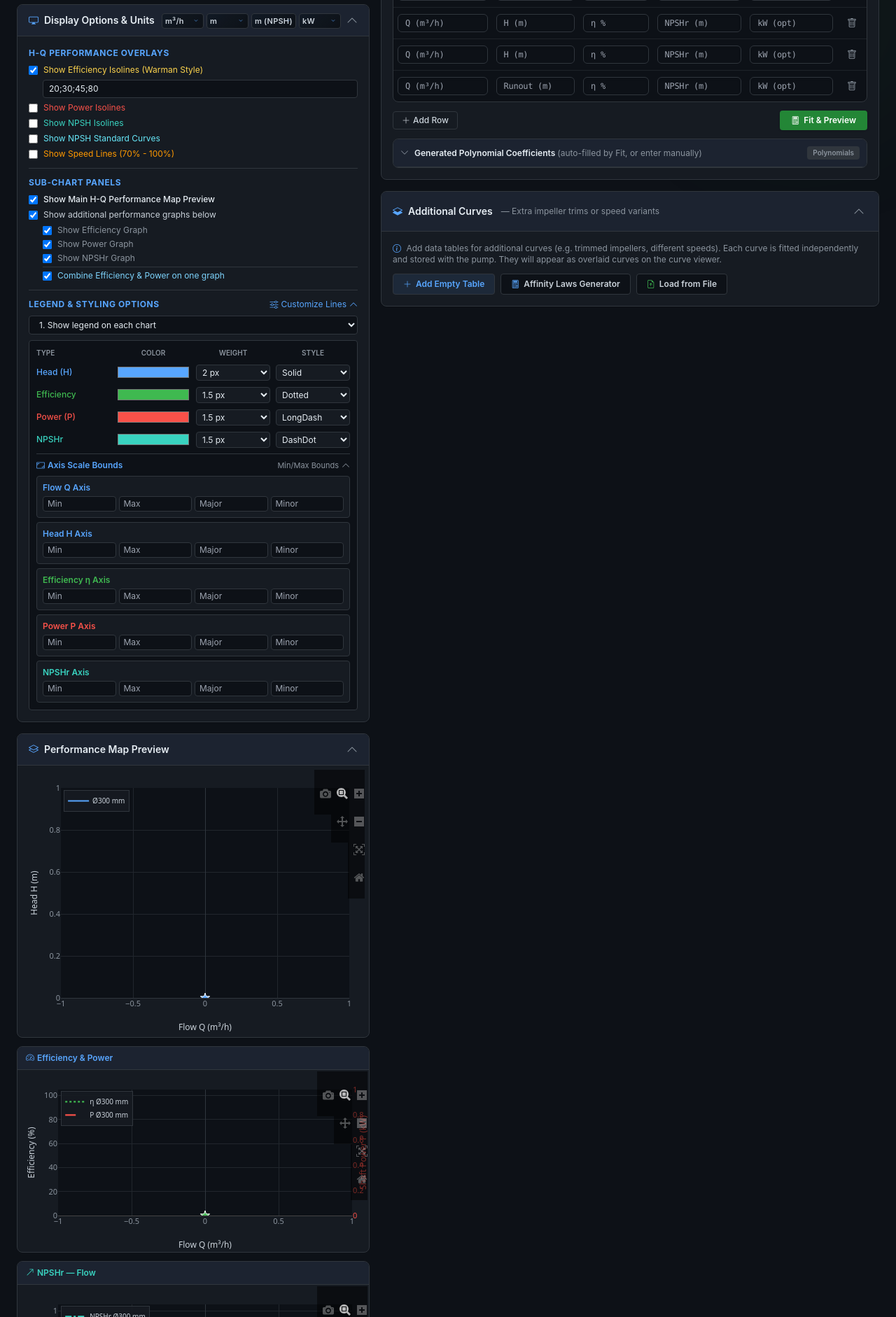
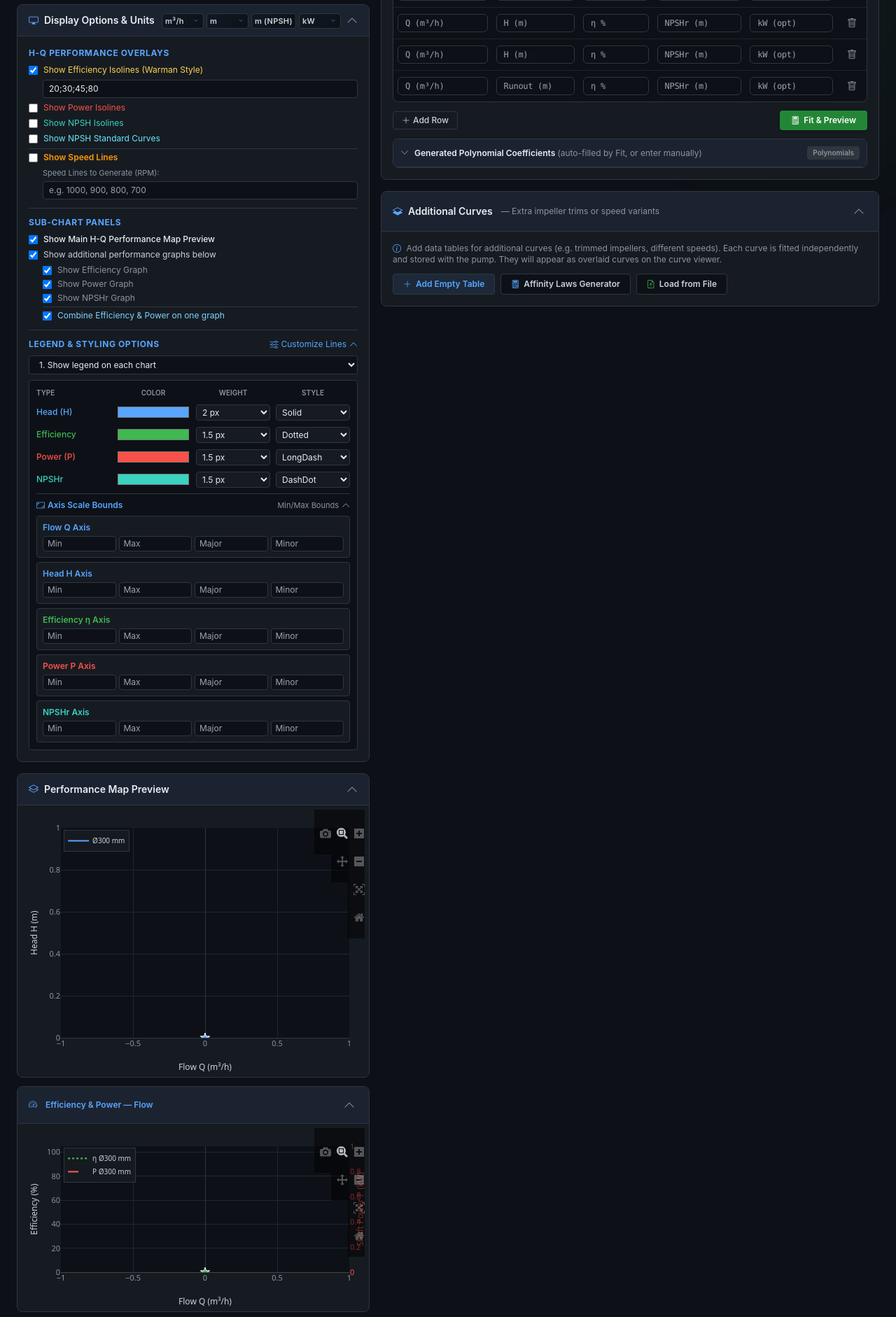
Before and after one commit to nevermabvuu/PumpMasterPro, a Flask app: page /pump-data/new in a window 1280 px wide. Shown: the part 655-2537 px from the top of the page at 70% size. Run offline with Flask 3, Linux system fonts and the light colour scheme; parts of the project's set-up code (start-up, migrations or seed data) failed here and were passed over; some libraries are stand-ins or nearby versions.

Commit message:
Generate VSD and impeller curves

```diff
--- a/Pump-Master-Pro/pump-app/app.py
+++ b/Pump-Master-Pro/pump-app/app.py
@@ -39,7 +39,7 @@ with app.app_context():
             ]
             for col_name in ['family_type', 'curve_labels', 'curve_diameters', 'curve_colors', 'curve_modes',
                              'curve_units', 'curve_raw_tables', 'curve_coeffs',
-                             'unit_q', 'unit_h', 'unit_npsh', 'unit_pow', 'unit_op_q', 'graph_custom_label_pos',
+                             'unit_q', 'unit_h', 'unit_npsh', 'unit_pow', 'unit_op_q', 'graph_custom_label_pos', 'graph_speed_line_values',
                              'head_curve_style', 'eff_curve_style', 'power_curve_style', 'npsh_curve_style', 'main_curve_style'] + axis_cols:
                 if col_name not in cols:
                     if col_name in axis_cols:
--- a/Pump-Master-Pro/pump-app/models.py
+++ b/Pump-Master-Pro/pump-app/models.py
@@ -105,6 +105,7 @@ class Pump(db.Model):
     graph_show_npsh_curve   = db.Column(db.Boolean, default=False)
     graph_npsh_yaxis        = db.Column(db.String(20), default='y2')
     graph_show_speed_lines  = db.Column(db.Boolean, default=False)
+    graph_speed_line_values = db.Column(db.String(100), default='')
     graph_show_hq           = db.Column(db.Boolean, default=True)
     graph_show_other        = db.Column(db.Boolean, default=True)
     graph_show_eff          = db.Column(db.Boolean, default=True)
@@ -509,6 +510,7 @@ class Pump(db.Model):
             'show_npsh_curve': bool(self.graph_show_npsh_curve),
             'npsh_yaxis': self.graph_npsh_yaxis or 'y2',
             'show_speed_lines': bool(self.graph_show_speed_lines),
+            'speed_line_values': self.graph_speed_line_values or extra_opts.get('speed_line_values', ''),
             'show_hq': self.graph_show_hq if self.graph_show_hq is not None else True,
             'show_other': self.graph_show_other if self.graph_show_other is not None else True,
             'show_eff': self.graph_show_eff if self.graph_show_eff is not None else True,
@@ -565,6 +567,7 @@ class Pump(db.Model):
         if 'show_npsh_curve' in opts: self.graph_show_npsh_curve = bool(opts['show_npsh_curve'])
         if 'npsh_yaxis' in opts: self.graph_npsh_yaxis = str(opts['npsh_yaxis'])
         if 'show_speed_lines' in opts: self.graph_show_speed_lines = bool(opts['show_speed_lines'])
+        if 'speed_line_values' in opts: self.graph_speed_line_values = str(opts['speed_line_values'])
         if 'show_hq' in opts: self.graph_show_hq = bool(opts['show_hq'])
         if 'show_other' in opts: self.graph_show_other = bool(opts['show_other'])
         if 'show_eff' in opts: self.graph_show_eff = bool(opts['show_eff'])
--- a/Pump-Master-Pro/pump-app/routes/curves.py
+++ b/Pump-Master-Pro/pump-app/routes/curves.py
@@ -149,6 +149,11 @@ def api_preview_warman_chart():
 
     if 'family_type' in data:
         pump.family_type = str(data['family_type'])
+
+    if 'graph_speed_line_values' in data and data['graph_speed_line_values'] is not None:
+        pump.graph_speed_line_values = str(data['graph_speed_line_values'])
+    elif 'speed_line_values' in data and data['speed_line_values'] is not None:
+        pump.graph_speed_line_values = str(data['speed_line_values'])
 
     # Set 20 custom axis scale settings on temporary Pump object
     for axis_name in ['flow', 'head', 'eff', 'power', 'npsh']:
--- a/Pump-Master-Pro/pump-app/static/js/pump_curves.js
+++ b/Pump-Master-Pro/pump-app/static/js/pump_curves.js
@@ -817,31 +817,37 @@ function buildWarmanChart(data, opts = {}) {
     }
   }
 
-  /* ── Speed lines ──── */
+  /* ── Speed / Impeller Overlay Lines ──── */
   if (showSpeedLines && spd_lines.length > 0) {
     spd_lines.forEach((sl, i) => {
       const col = SPD_COLORS[Math.min(i, SPD_COLORS.length - 1)];
       const lw = sl.speed_ratio === 1.0 ? 2.2 : 1.5;
+      const baseRpm = data.pump?.speed_rpm || 1450;
+      const baseDia = data.pump?.impeller_dia_mm || 300;
+      const lineLabel = sl.label || (isVarSpeed
+        ? (sl.val ? `Ø${sl.val} mm (${Math.round((sl.val / baseDia) * 100)}%)` : `Ø${Math.round(baseDia * sl.speed_ratio)} mm (${Math.round(sl.speed_ratio * 100)}%)`)
+        : (sl.val ? `${Math.round(sl.val)} rpm (${Math.round((sl.val / baseRpm) * 100)}%)` : `${sl.speed_rpm || Math.round(baseRpm * sl.speed_ratio)} rpm (${Math.round(sl.speed_ratio * 100)}%)`));
+
       traces.push({
         type: 'scatter', mode: 'lines',
-        name: `${sl.speed_rpm} rpm (${Math.round(sl.speed_ratio * 100)}%)`,
+        name: lineLabel,
         x: sl.q, y: sl.h,
         line: { color: col, width: lw, dash: sl.speed_ratio === 1.0 ? 'solid' : 'dot' },
         showlegend: legendMode !== 'curve_labels',
-        hovertemplate: `${sl.speed_rpm} rpm<br>Q=%{x:.1f} ${lblQ}<br>H=%{y:.2f} ${lblH}<extra></extra>`,
-      });
-      /* BEP tick on speed line */
+        hovertemplate: `${lineLabel}<br>Q=%{x:.1f} ${lblQ}<br>H=%{y:.2f} ${lblH}<extra></extra>`,
+      });
+      /* BEP tick on overlay line */
       if (sl.bep) {
         traces.push({
           type: 'scatter', mode: 'markers',
-          name: `BEP ${sl.speed_rpm}rpm`,
+          name: `BEP ${lineLabel}`,
           x: [sl.bep.q], y: [sl.bep.h],
           marker: {
             size: 6, color: col, symbol: 'diamond',
             line: { color: '#fff', width: 0.8 }
           },
           showlegend: false,
-          hovertemplate: `BEP ${sl.speed_rpm}rpm<br>Q=${sl.bep.q} ${lblQ}<br>H=${sl.bep.h} ${lblH}<extra></extra>`,
+          hovertemplate: `BEP ${lineLabel}<br>Q=${sl.bep.q} ${lblQ}<br>H=${sl.bep.h} ${lblH}<extra></extra>`,
         });
       }
     });
--- a/Pump-Master-Pro/pump-app/static/js/pump_form.js
+++ b/Pump-Master-Pro/pump-app/static/js/pump_form.js
@@ -637,6 +637,7 @@ function collectGraphOptions() {
     show_npsh_curve: document.getElementById('chkShowNpshCurve')?.checked || false,
     npsh_yaxis: document.querySelector('input[name="npshYAxisChoice"]:checked')?.value || 'y2',
     show_speed_lines: document.getElementById('chkSpeedLines')?.checked || false,
+    speed_line_values: document.getElementById('txtSpeedLineValues')?.value || '',
     show_hq: document.getElementById('chkShowHQ')?.checked !== false,
     show_other: document.getElementById('chkShowOther')?.checked !== false,
     show_eff: document.getElementById('chkShowEff')?.checked !== false,
@@ -701,6 +702,7 @@ function applyGraphOptions(opts) {
     document.querySelector(`input[name="npshYAxisChoice"][value="${opts.npsh_yaxis}"]`).checked = true;
   }
   if (opts.show_speed_lines !== undefined && document.getElementById('chkSpeedLines')) document.getElementById('chkSpeedLines').checked = opts.show_speed_lines;
+  if (opts.speed_line_values !== undefined && document.getElementById('txtSpeedLineValues')) document.getElementById('txtSpeedLineValues').value = opts.speed_line_values;
   if (opts.show_hq !== undefined && document.getElementById('chkShowHQ')) document.getElementById('chkShowHQ').checked = opts.show_hq;
   if (opts.show_other !== undefined && document.getElementById('chkShowOther')) document.getElementById('chkShowOther').checked = opts.show_other;
   if (opts.show_eff !== undefined && document.getElementById('chkShowEff')) document.getElementById('chkShowEff').checked = opts.show_eff;
@@ -963,7 +965,7 @@ function bindPreviewEvents() {
   if (isPreviewEventsBound) return;
   isPreviewEventsBound = true;
 
-  const ids = ['chkShowEffIso', 'chkShowPowerIso', 'chkShowNpshIso', 'chkShowNpshCurve', 'chkSpeedLines', 'chkShowOther', 'selLegendMode', 'txtCurveLabelFlowPct', 'selCurveLabelVPos', 'selCurveLabelPos'];
+  const ids = ['chkShowEffIso', 'chkShowPowerIso', 'chkShowNpshIso', 'chkShowNpshCurve', 'chkSpeedLines', 'txtSpeedLineValues', 'chkShowOther', 'selLegendMode', 'txtCurveLabelFlowPct', 'selCurveLabelVPos', 'selCurveLabelPos'];
   ids.forEach(id => {
     const el = document.getElementById(id);
     if (el) {
@@ -974,7 +976,7 @@ function bindPreviewEvents() {
         }
         refreshPreviewCharts();
       });
-      if (id === 'txtCurveLabelFlowPct') {
+      if (id === 'txtCurveLabelFlowPct' || id === 'txtSpeedLineValues') {
         el.addEventListener('input', () => refreshPreviewCharts());
         el.addEventListener('keyup', () => refreshPreviewCharts());
       }
@@ -1176,6 +1178,7 @@ async function refreshPreviewCharts() {
     eff_levels: showEffIso ? document.getElementById('txtEffLevels')?.value : null,
     power_levels: showPowerIso ? document.getElementById('txtPowerLevels')?.value : null,
     npsh_levels: showNpshIso ? document.getElementById('txtNpshLevels')?.value : null,
+    graph_speed_line_values: document.getElementById('txtSpeedLineValues')?.value || '',
   };
 
   try {
@@ -2604,6 +2607,21 @@ function updateFamilyTypeUI() {
     lblMaxImp.textContent = isVarSpeed ? 'Impeller Dia' : 'Max Imp.';
   }
 
+  // Update Speed Lines / Impeller Curves Checkbox Label & Inputs
+  const lblSpeedLines = document.getElementById('lblSpeedLines');
+  const lblSpeedLineValues = document.getElementById('lblSpeedLineValues');
+  const txtSpeedLineValues = document.getElementById('txtSpeedLineValues');
+
+  if (lblSpeedLines) {
+    lblSpeedLines.textContent = isVarSpeed ? 'Show Impeller Trim Curves' : 'Show Speed Lines';
+  }
+  if (lblSpeedLineValues) {
+    lblSpeedLineValues.textContent = isVarSpeed ? 'Impeller Sizes to Generate (mm):' : 'Speed Lines to Generate (RPM):';
+  }
+  if (txtSpeedLineValues) {
+    txtSpeedLineValues.placeholder = isVarSpeed ? 'e.g. 480, 440, 400, 360' : 'e.g. 1000, 900, 800, 700';
+  }
+
   // Update additional curve card labels & units
   document.querySelectorAll('.extra-dia-label').forEach(lbl => {
     lbl.textContent = isVarSpeed ? 'Speed:' : 'Dia:';
@@ -2806,7 +2824,7 @@ function parseCSVOrTXT(text) {
 }
 
 function bindPreviewOptions() {
-  ['chkShowHQ', 'chkShowEffIso', 'chkShowPowerIso', 'chkShowNpshIso', 'chkShowNpshCurve', 'chkSpeedLines', 'chkShowOther',
+  ['chkShowHQ', 'chkShowEffIso', 'chkShowPowerIso', 'chkShowNpshIso', 'chkShowNpshCurve', 'chkSpeedLines', 'txtSpeedLineValues', 'chkShowOther',
     'chkShowEff', 'chkShowPower', 'chkShowNpsh', 'chkCombineEffPower', 'selLegendMode',
     'clrHeadColor', 'selHeadWeight', 'selHeadStyle',
     'clrEffColor', 'selEffWeight', 'selEffStyle',
--- a/Pump-Master-Pro/pump-app/templates/pump_form.html
+++ b/Pump-Master-Pro/pump-app/templates/pump_form.html
@@ -227,10 +227,19 @@
                 </label>
               </div>
 
+              <div class="space-y-1.5 pt-1 border-t border-[#30363d]">
                 <label class="flex items-center gap-2 cursor-pointer text-[#ff9900]">
                   <input type="checkbox" id="chkSpeedLines" class="rounded border-[#30363d] bg-[#0d1117] text-[#58a6ff]">
-                <span>Show Speed Lines (70% - 100%)</span>
+                  <span id="lblSpeedLines" class="font-semibold text-xs">Show Speed Lines</span>
                 </label>
+                <div class="pl-5 space-y-1" id="wrapSpeedLineValues">
+                  <label class="block text-[11px] text-[#8b949e]" id="lblSpeedLineValues">Speed Lines (RPM):</label>
+                  <input type="text" id="txtSpeedLineValues" name="graph_speed_line_values"
+                    class="w-full bg-[#0d1117] border border-[#30363d] rounded px-2 py-1 text-xs text-[#e6edf3] focus:outline-none focus:border-[#58a6ff]"
+                    value="{{ pump.graph_speed_line_values if pump else '' }}"
+                    placeholder="e.g. 1000, 900, 800, 700">
+                </div>
+              </div>
             </div>
           </div>
 
@@ -531,33 +540,76 @@
         </div>
 
         <div id="standalonePanels" class="space-y-3" style="display:none">
-          <div class="bg-[#161b22] border border-[#30363d] rounded-lg overflow-hidden" id="panelEffPower"
+          <div class="bg-[#161b22] border border-[#30363d] rounded-lg shadow-sm overflow-hidden" id="panelEffPower"
             style="display:none">
-            <div class="px-3 py-2 bg-[#1c2330] border-b border-[#30363d] font-semibold text-xs text-[#58a6ff]">
-              <i class="bi bi-speedometer2 me-1"></i>Efficiency &amp; Power
+            <div onclick="toggleCard('bodyEffPower', 'chevronEffPower')"
+              class="px-4 py-2.5 bg-[#1c2330] border-b border-[#30363d] cursor-pointer select-none hover:bg-slate-800/60 transition-colors flex items-center justify-between">
+              <div class="flex items-center gap-2 font-semibold text-xs text-[#58a6ff]">
+                <i class="bi bi-speedometer2 me-1"></i>
+                <span>Efficiency &amp; Power — Flow</span>
               </div>
+              <i class="bi bi-chevron-down text-[#8b949e] hover:text-white transition-transform duration-200 cursor-pointer p-1"
+                id="chevronEffPower"
+                onclick="toggleCard('bodyEffPower', 'chevronEffPower'); event.stopPropagation();"
+                style="transform: rotate(180deg)"></i>
+            </div>
+            <div class="p-1" id="bodyEffPower">
               <div id="chartEffPower" style="height:260px"></div>
             </div>
-          <div class="bg-[#161b22] border border-[#30363d] rounded-lg overflow-hidden" id="panelEff"
+          </div>
+
+          <div class="bg-[#161b22] border border-[#30363d] rounded-lg shadow-sm overflow-hidden" id="panelEff"
             style="display:none">
-            <div class="px-3 py-2 bg-[#1c2330] border-b border-[#30363d] font-semibold text-xs text-[#3fb950]">
-              <i class="bi bi-speedometer2 me-1"></i>Efficiency — Flow
+            <div onclick="toggleCard('bodyEff', 'chevronEff')"
+              class="px-4 py-2.5 bg-[#1c2330] border-b border-[#30363d] cursor-pointer select-none hover:bg-slate-800/60 transition-colors flex items-center justify-between">
+              <div class="flex items-center gap-2 font-semibold text-xs text-[#3fb950]">
+                <i class="bi bi-speedometer2 me-1"></i>
+                <span>Efficiency — Flow</span>
               </div>
+              <i class="bi bi-chevron-down text-[#8b949e] hover:text-white transition-transform duration-200 cursor-pointer p-1"
+                id="chevronEff"
+                onclick="toggleCard('bodyEff', 'chevronEff'); event.stopPropagation();"
+                style="transform: rotate(180deg)"></i>
+            </div>
+            <div class="p-1" id="bodyEff">
               <div id="chartEff" style="height:260px"></div>
             </div>
-          <div class="bg-[#161b22] border border-[#30363d] rounded-lg overflow-hidden" id="panelPower"
+          </div>
+
+          <div class="bg-[#161b22] border border-[#30363d] rounded-lg shadow-sm overflow-hidden" id="panelPower"
             style="display:none">
-            <div class="px-3 py-2 bg-[#1c2330] border-b border-[#30363d] font-semibold text-xs text-[#f85149]">
-              <i class="bi bi-lightning-fill me-1"></i>Power — Flow
+            <div onclick="toggleCard('bodyPower', 'chevronPower')"
+              class="px-4 py-2.5 bg-[#1c2330] border-b border-[#30363d] cursor-pointer select-none hover:bg-slate-800/60 transition-colors flex items-center justify-between">
+              <div class="flex items-center gap-2 font-semibold text-xs text-[#f85149]">
+                <i class="bi bi-lightning-fill me-1"></i>
+                <span>Power — Flow</span>
               </div>
+              <i class="bi bi-chevron-down text-[#8b949e] hover:text-white transition-transform duration-200 cursor-pointer p-1"
+                id="chevronPower"
+                onclick="toggleCard('bodyPower', 'chevronPower'); event.stopPropagation();"
+                style="transform: rotate(180deg)"></i>
+            </div>
+            <div class="p-1" id="bodyPower">
               <div id="chartPower" style="height:260px"></div>
             </div>
-          <div class="bg-[#161b22] border border-[#30363d] rounded-lg overflow-hidden" id="panelNpsh"
+          </div>
+
+          <div class="bg-[#161b22] border border-[#30363d] rounded-lg shadow-sm overflow-hidden" id="panelNpsh"
             style="display:none">
-            <div class="px-3 py-2 bg-[#1c2330] border-b border-[#30363d] font-semibold text-xs text-[#39d3c0]">
-              <i class="bi bi-arrow-up-right me-1"></i>NPSHr — Flow
+            <div onclick="toggleCard('bodyNpsh', 'chevronNpsh')"
+              class="px-4 py-2.5 bg-[#1c2330] border-b border-[#30363d] cursor-pointer select-none hover:bg-slate-800/60 transition-colors flex items-center justify-between">
+              <div class="flex items-center gap-2 font-semibold text-xs text-[#39d3c0]">
+                <i class="bi bi-arrow-up-right me-1"></i>
+                <span>NPSHr — Flow</span>
               </div>
+              <i class="bi bi-chevron-down text-[#8b949e] hover:text-white transition-transform duration-200 cursor-pointer p-1"
+                id="chevronNpsh"
+                onclick="toggleCard('bodyNpsh', 'chevronNpsh'); event.stopPropagation();"
+                style="transform: rotate(180deg)"></i>
+            </div>
+            <div class="p-1" id="bodyNpsh">
               <div id="chartNpsh" style="height:260px"></div>
+            </div>
           </div>
         </div>
       </div>
@@ -1290,8 +1342,8 @@
   data-unit-op-q="{{ pump.unit_op_q if pump else 'm3h' }}"
   data-graph-options='{{ (pump.get_graph_options() | tojson) if pump else "{}" }}' {% endif %}>
 </div>
-<script src="{{ url_for('static', filename='js/pump_curves.js') }}?v=70"></script>
-<script src="{{ url_for('static', filename='js/pump_form.js') }}?v=95"></script>
+<script src="{{ url_for('static', filename='js/pump_curves.js') }}?v=110"></script>
+<script src="{{ url_for('static', filename='js/pump_form.js') }}?v=135"></script>
 <script>
   // Beginners Note: Generic card toggle helper for smooth card collapse & expand
   function toggleCard(bodyId, chevronId) {
```
Also changed, not shown: Pump-Master-Pro/pump-app/pump_curves.py (+51 -15 lines). Lines whose indentation alone changed are shown as unchanged.
